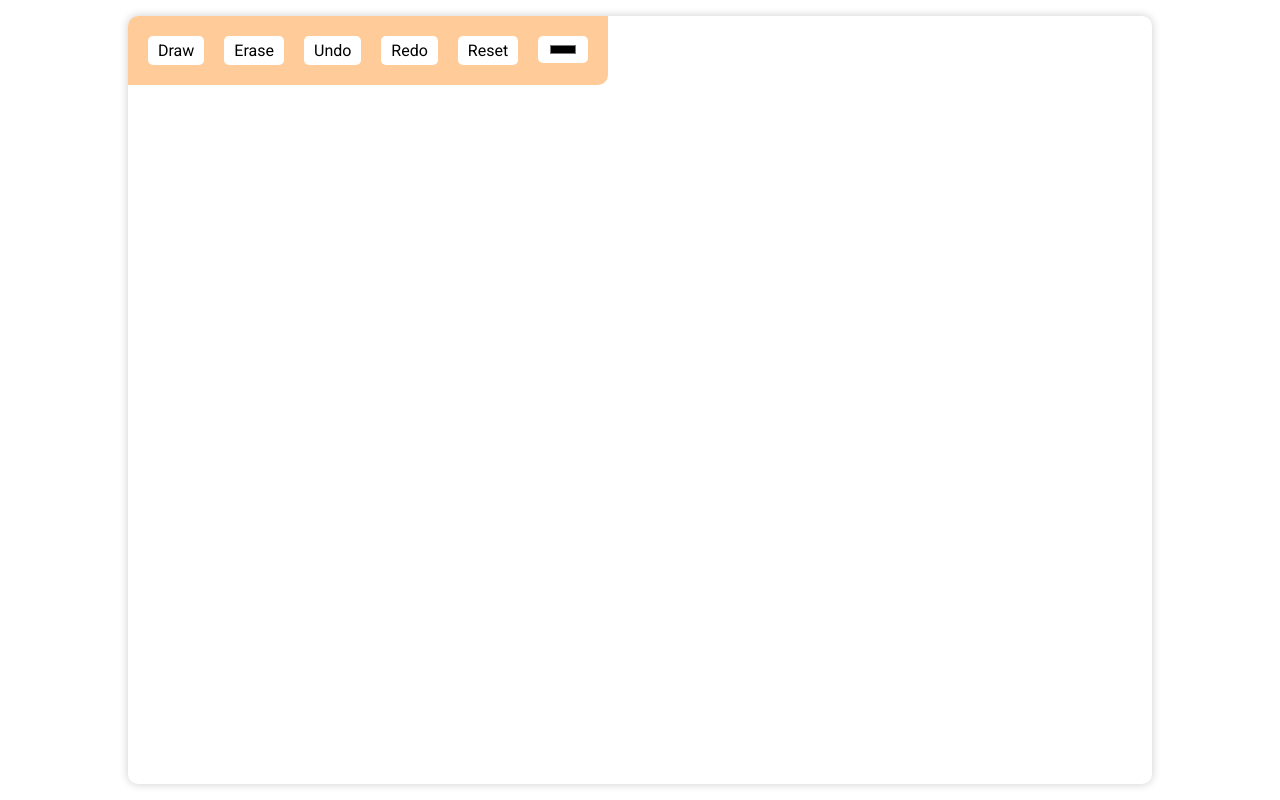
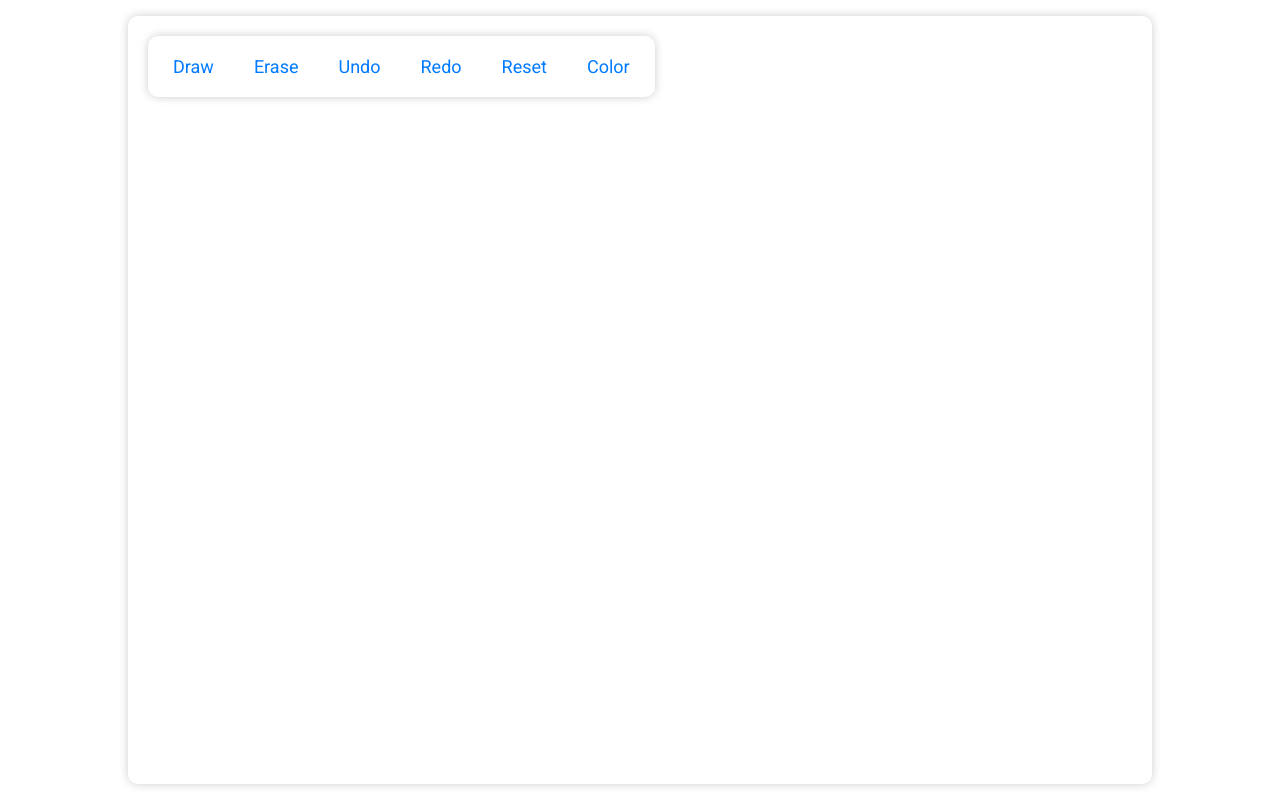
Before and after one commit to xalvaine/canvas-editor, a React (Create React App) app: page / in a window 1280 px wide. Built offline with nearby package versions, Linux system fonts and the light colour scheme.

Commit message:
fixed some issues and restyled canvas

```diff
--- a/src/components/Canvas.jsx
+++ b/src/components/Canvas.jsx
@@ -32,7 +32,9 @@ function Canvas() {
             context.strokeStyle = `white`;
         }
         setStepsAfter([]);
-        window.addEventListener(`mouseup`, handleMouseUp);
+        const canvas = evt.target;
+        const triggerHandleMouseUp = () => handleMouseUp(canvas, triggerHandleMouseUp);
+        window.addEventListener(`mouseup`, triggerHandleMouseUp);
     };
 
     const handleMouseMove = (evt) => {
@@ -43,11 +45,11 @@ function Canvas() {
         }
     };
 
-    const handleMouseUp = (evt) => {
+    const handleMouseUp = (canvas, triggerHandleMouseUp) => {
         setDrawing(false);
         context.closePath();
-        setStepsBefore([...stepsBefore, evt.target.toDataURL()]);
-        window.removeEventListener(`mouseup`, handleMouseUp);
+        setStepsBefore([...stepsBefore, canvas.toDataURL()]);
+        window.removeEventListener(`mouseup`, triggerHandleMouseUp);
     };
 
     return <div className="canvas">
--- a/src/components/CanvasParameters.jsx
+++ b/src/components/CanvasParameters.jsx
@@ -42,7 +42,9 @@ function CanvasParameters({setMode, context, setColor, stepsBefore, setStepsBefo
         <input
             type="color"
             onChange={(evt) => setColor(evt.target.value)}
+            id="color"
         />
+        <label htmlFor="color">Color</label>
     </div>
 }
 
--- a/src/index.css
+++ b/src/index.css
@@ -18,13 +18,17 @@ body {
 }
 
 .canvas__parameters {
+    left: 20px;
+    top: 20px;
     position: absolute;
-    padding: 20px;
+    padding: 15px;
     display: grid;
     grid-auto-flow: column;
     grid-gap: 20px;
-    background: #FFCC99;
-    border-radius: 10px 0 10px 0;
+    border-radius: 10px;
+    background: white;
+    box-shadow: 0 0 10px #00000033;
+    user-select: none;
 }
 
 .canvas__canvas {
@@ -37,19 +41,16 @@ body {
 }
 
 input[type="color"] {
-    background: none;
-    background: white;
-    padding: 5px 10px;
-    border-radius: 5px;
-    border: none;
-    display: block;
+    display: none;
 }
 
-button {
+button, label {
+    outline: none;
+    color: #007AFF;
     background: white;
     border: none;
     border-radius: 5px;
     padding: 5px 10px;
-    font-size: 16px;
+    font-size: 18px;
     font-family: 'Roboto', sans-serif;
 }
```
